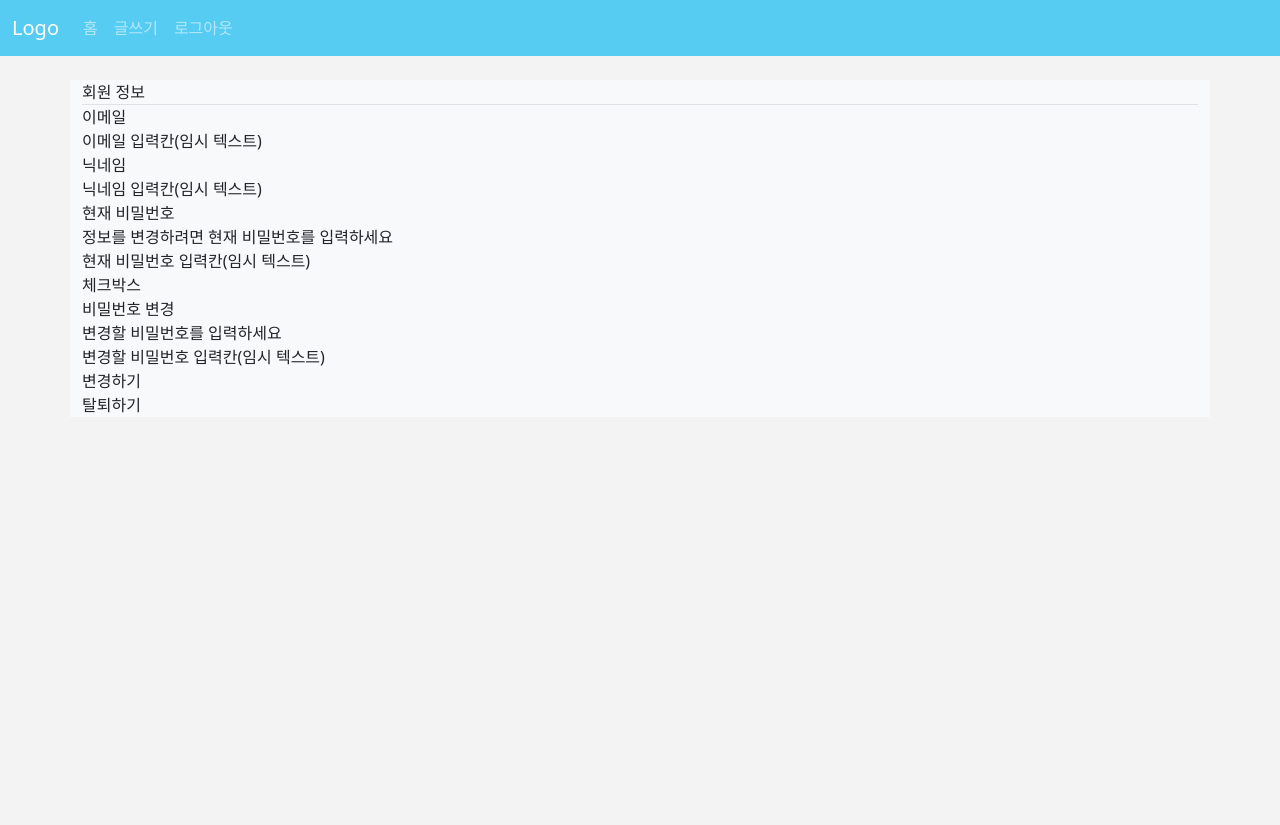
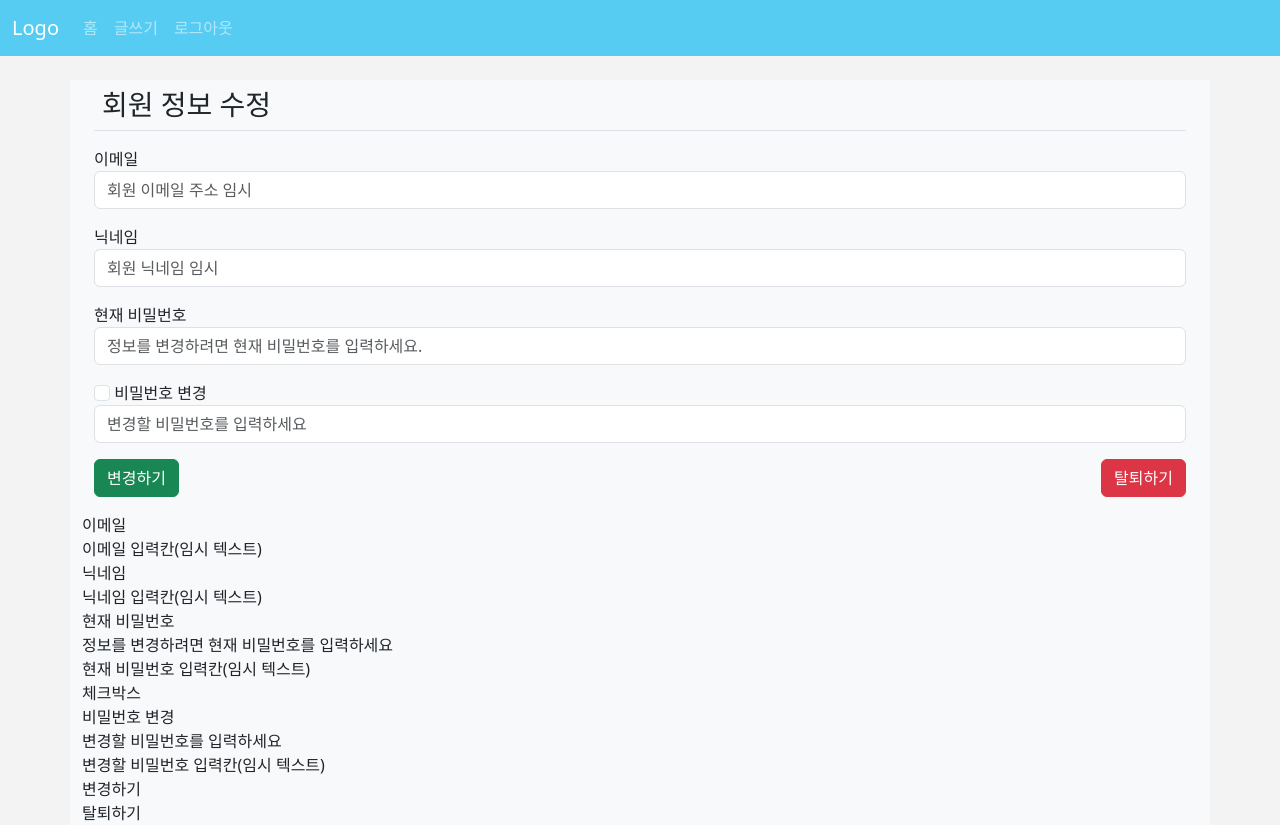
Before and after one commit to LeeKangHo1/html-lec, a plain HTML site: page teamproject/user-form.html in a window 1280 px wide. Before the commit the page ends 800 px from the top, so only its background shows below. Drawn offline with nearby package versions, Linux system fonts and the light colour scheme.

Commit message:
user-form 모달 빼고 구현

```diff
--- a/teamproject/user-form.html
+++ b/teamproject/user-form.html
@@ -2,7 +2,7 @@
 <html lang="en">
 
 <head>
-    <title>Bootstrap Example</title>
+    <title>회원 정보 수정</title>
     <meta charset="utf-8">
     <meta name="viewport" content="width=device-width, initial-scale=1">
     <link href="https://cdn.jsdelivr.net/npm/bootstrap@5.3.3/dist/css/bootstrap.min.css" rel="stylesheet">
@@ -40,8 +40,38 @@
     <!-- 수정 화면 -->
     <div class="container bg-light mt-4">
 
-        <div class="border-bottom">
+        <!-- <div class="border-bottom">
             회원 정보
+        </div> -->
+
+        <div class="container mt-3">
+            <!-- 마진, 패딩 설정 확인 -->
+            <h3 class="border-bottom p-2">회원 정보 수정</h3>
+            <form action="/action_page.php">
+                <div class="mb-3 mt-3">
+                    <label for="email">이메일</label>
+                    <input type="email" class="form-control" id="email" placeholder="회원 이메일 주소 임시" name="email">
+                </div>
+                <div class="mb-3">
+                    <label for="pwd">닉네임</label>
+                    <input type="text" class="form-control" id="nickname" placeholder="회원 닉네임 임시" name="nickname">
+                </div>
+                <div class="mb-3">
+                    <label>현재 비밀번호</label>
+                    <input type="password" class="form-control" id="password" placeholder="정보를 변경하려면 현재 비밀번호를 입력하세요." name="password">
+                </div>
+                <div class="mb-3">
+                    <label class="form-check-label">
+                        <input class="form-check-input" type="checkbox" id="chage-check" name="chage-check"></label>
+                    <label>비밀번호 변경</label>
+                    <input type="password" class="form-control" id="new-password" placeholder="변경할 비밀번호를 입력하세요"
+                        name="new-password">
+                </div>
+                <div class="d-flex justify-content-between mb-3">
+                    <button type="submit" class="btn btn-success">변경하기</button>
+                    <button onclick="null" class="btn btn-danger">탈퇴하기</button>
+                </div>
+            </form>
         </div>
 
         <div>
```
